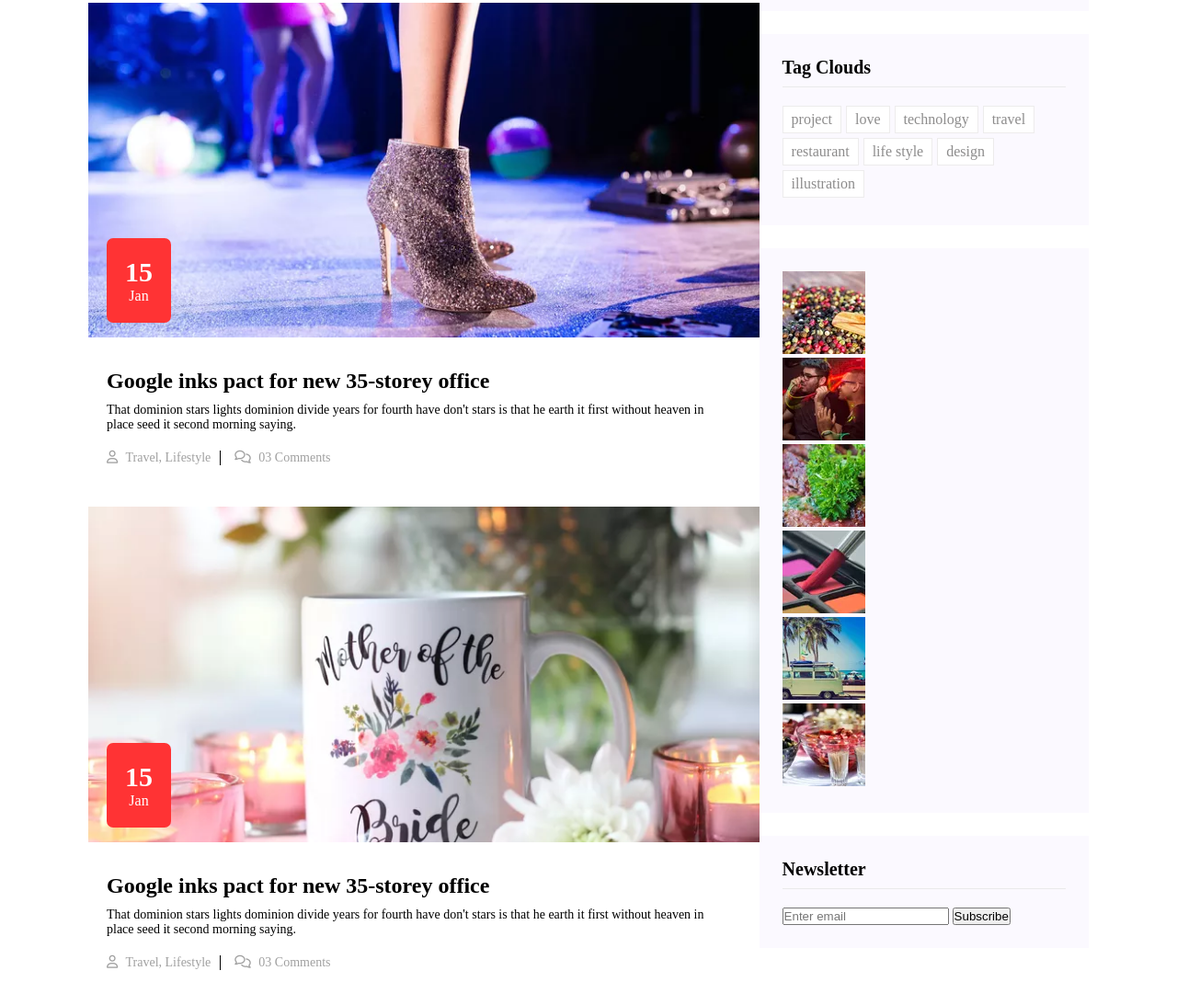
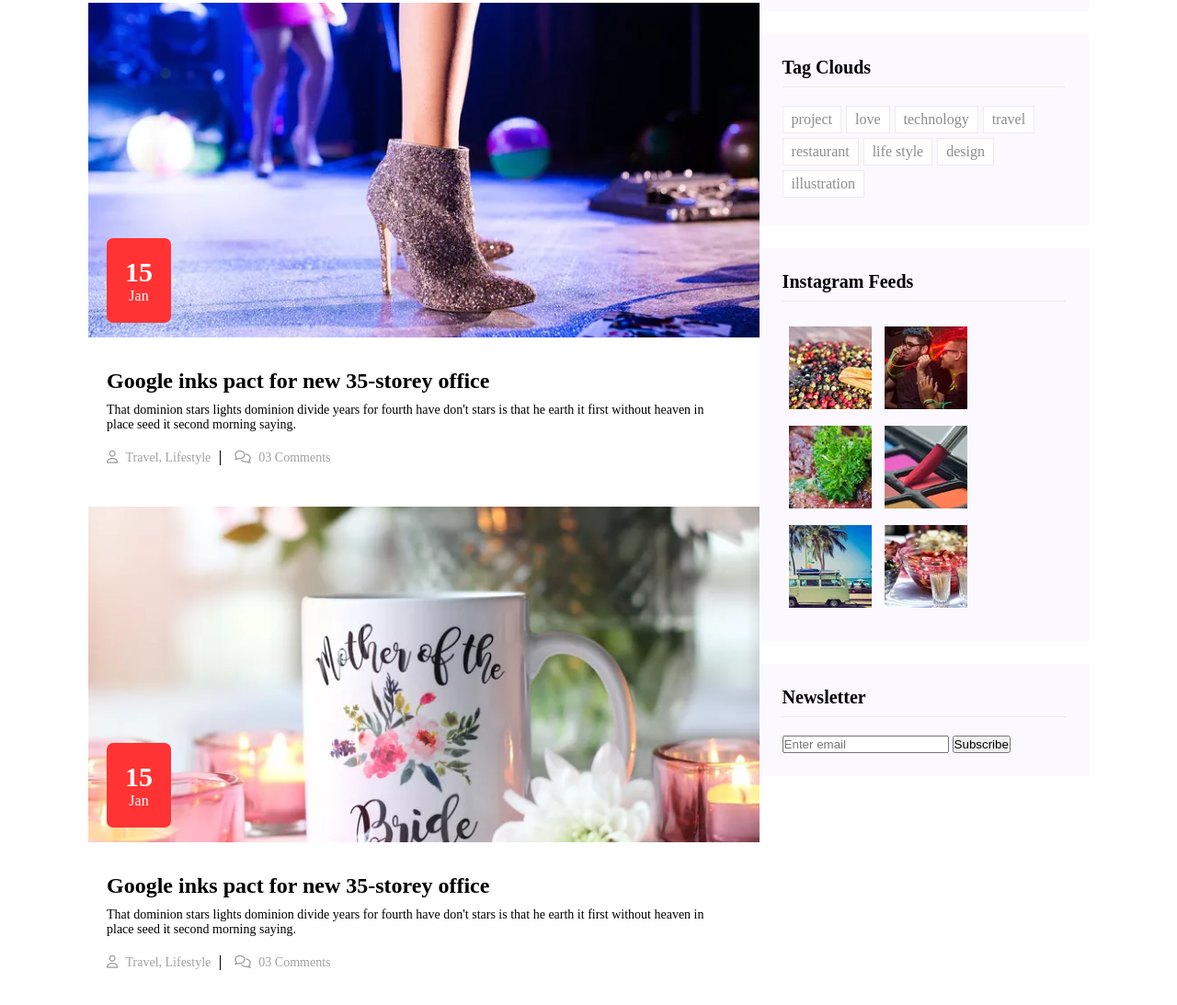
Before and after one commit to aishalieva0/dreamrs, a plain HTML site: page pages/blog.html in a window 1280 px wide. Shown: the part 1895-2988 px from the top of the page at 92% size. Drawn offline with Linux system fonts and the light colour scheme.

Commit message:
instagram feed sidebar added

```diff
--- a/assets/css/blog.css
+++ b/assets/css/blog.css
@@ -224,3 +224,13 @@
 .tagItem a {
   color: #8d8c8c;
 }
+
+/* Instagram Feeds */
+.feedList {
+  display: flex;
+  flex-wrap: wrap;
+}
+
+.feedItem {
+  padding: 7px;
+}
--- a/pages/blog.html
+++ b/pages/blog.html
@@ -308,24 +308,25 @@
                         <!-- Instagram Feeds -->
                         <div class="containerSideBar">
                             <div class="feed">
+                                <h2>Instagram Feeds</h2>
                                 <ul class="feedList">
                                     <li class="feedItem"><a href="#"><img src="../assets/img/blog/post_5.png"
-                                                alt=""></a>
+                                                alt="post"></a>
                                     </li>
                                     <li class="feedItem"><a href="#"><img src="../assets/img/blog/post_6.png"
-                                                alt=""></a>
+                                                alt="post"></a>
                                     </li>
                                     <li class="feedItem"><a href="#"><img src="../assets/img/blog/post_7.png"
-                                                alt=""></a>
+                                                alt="post"></a>
                                     </li>
                                     <li class="feedItem"><a href="#"><img src="../assets/img/blog/post_8.png"
-                                                alt=""></a>
+                                                alt="post"></a>
                                     </li>
                                     <li class="feedItem"><a href="#"><img src="../assets/img/blog/post_9.png"
-                                                alt=""></a>
+                                                alt="post"></a>
                                     </li>
                                     <li class="feedItem"><a href="#"><img src="../assets/img/blog/post_10.png"
-                                                alt=""></a>
+                                                alt="post"></a>
                                     </li>
 
                                 </ul>
```
